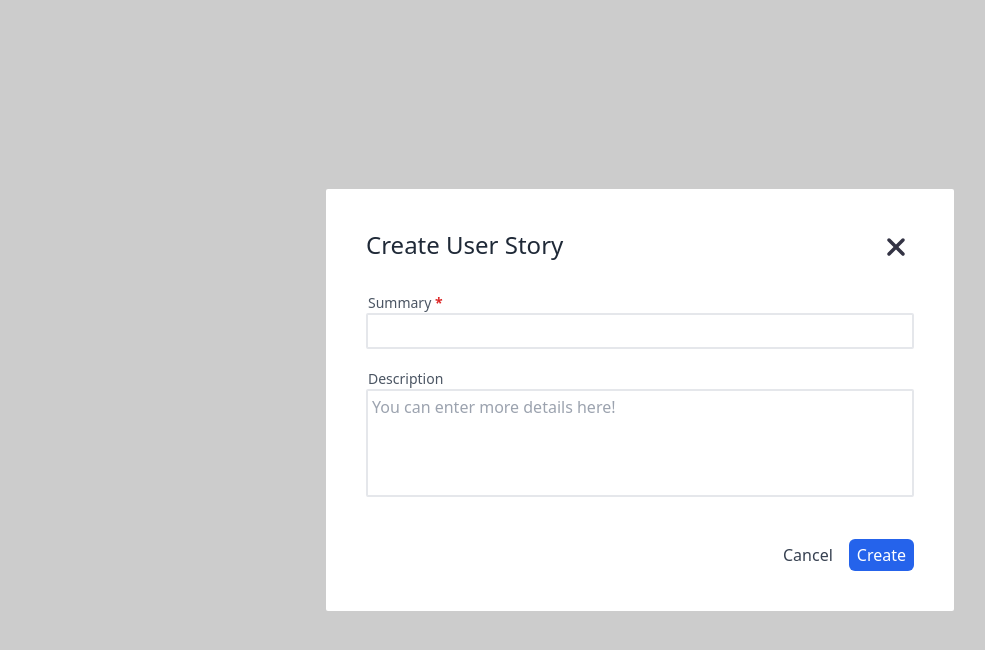
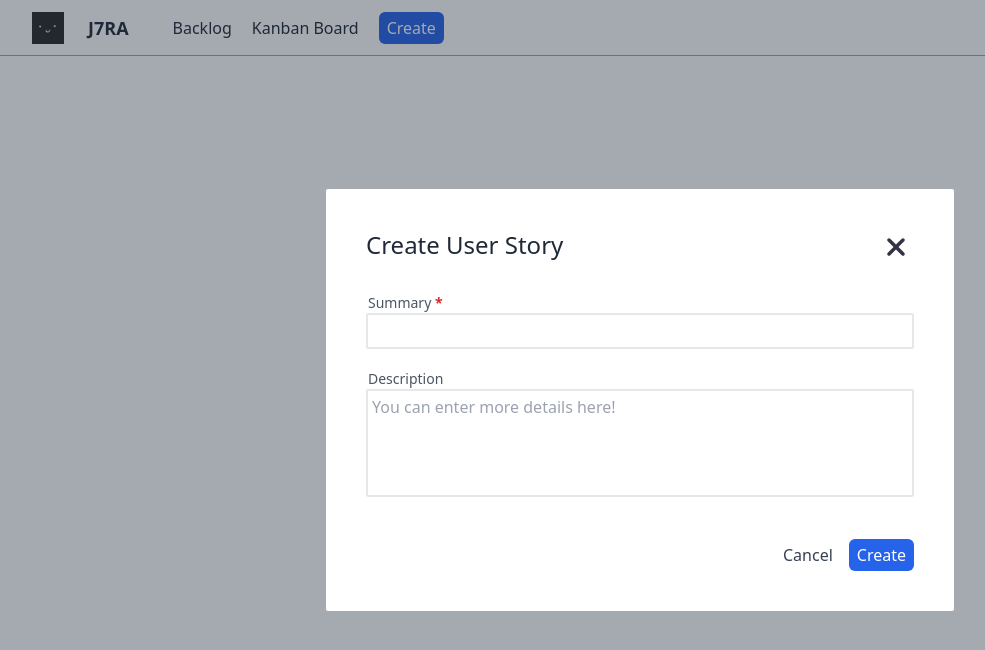
Before and after one commit to th7mo/J7RA, a Nuxt app: page / in a window 1280 px wide. Shown: the top 650 px of the page, without its empty margins (0-985 px from the left). Built offline with nearby package versions, Linux system fonts and the light colour scheme.

Commit message:
feat: add navigation bar

```diff
--- a/app.vue
+++ b/app.vue
@@ -1,3 +1,4 @@
 <template>
+  <TheHeader />
   <NuxtPage />
 </template>
--- /dev/null
+++ b/components/TheHeader.vue
@@ -0,0 +1,55 @@
+<script setup lang="ts">
+  const emit = defineEmits<{
+    (e: 'create-story'): void;
+  }>();
+</script>
+
+<template>
+  <nav>
+    <ul>
+      <li>
+        <figure>
+          <img src="~~/assets/img/logo.png" alt="Logo" />
+        </figure>
+        <p class="company-name">J7RA</p>
+      </li>
+      <li>
+        <NuxtLink to="/backlog"><p>Backlog</p></NuxtLink>
+      </li>
+      <li>
+        <NuxtLink to="/kanban"><p>Kanban Board</p></NuxtLink>
+      </li>
+      <li><BaseButton label="Create" @click="" /></li>
+    </ul>
+  </nav>
+</template>
+
+<style scoped lang="scss">
+  nav {
+    @apply top-0 border-b border-gray-400  h-14;
+  }
+
+  ul {
+    @apply flex h-full gap-5;
+  }
+
+  li {
+    @apply flex h-full justify-center items-center;
+
+    & > p {
+      @apply px-2 py-1 rounded-md;
+
+      &:hover {
+        @apply bg-gray-200;
+      }
+    }
+  }
+
+  figure {
+    @apply ml-8 w-8 h-8;
+  }
+
+  .company-name {
+    @apply mx-4 text-lg font-bold;
+  }
+</style>
--- a/components/base/BaseDialog.vue
+++ b/components/base/BaseDialog.vue
@@ -1,12 +1,20 @@
 <script setup lang="ts">
-const emit = defineEmits<{
-  (e: 'close'): void
-}>()
+  interface Props {
+    cappedWidth?: boolean;
+  }
+
+  const props = withDefaults(defineProps<Props>(), {
+    cappedWidth: false,
+  });
+
+  const emit = defineEmits<{
+    (e: 'close'): void;
+  }>();
 </script>
 
 <template>
   <div @click="emit('close')">
-    <section @click.stop="">
+    <section @click.stop="" :class="cappedWidth ? 'medium' : ''">
       <slot></slot>
     </section>
   </div>
@@ -14,7 +22,11 @@ const emit = defineEmits<{
 
 <style scoped lang="scss">
   div {
-    @apply fixed top-0 bottom-0 left-0 right-0 bg-opacity-20 bg-black flex justify-center items-center;
+    @apply fixed top-0 bottom-0 left-0 right-0 bg-opacity-40 bg-slate-800 flex justify-center items-center;
+  }
+
+  .medium {
+    @apply max-w-4xl;
   }
 
   section {
--- a/components/story/create/StoryCreateDialog.vue
+++ b/components/story/create/StoryCreateDialog.vue
@@ -30,7 +30,7 @@
 </script>
 
 <template>
-  <BaseDialog @close="emit('close')">
+  <BaseDialog @close="emit('close')" capped-width>
     <header>
       <h2>Create User Story</h2>
       <BaseCloseButton class="close-button" @close="emit('close')" />
--- /dev/null
+++ b/pages/backlog.vue
@@ -0,0 +1,3 @@
+<template>
+  <StoryBoardBacklog />
+</template>
--- /dev/null
+++ b/pages/kanban.vue
@@ -0,0 +1,3 @@
+<template>
+  <p>Kanban</p>
+</template>
```
Also changed, not shown: assets/img/logo.png (added), 1 other file (tests, documents, lock files or other folders).
